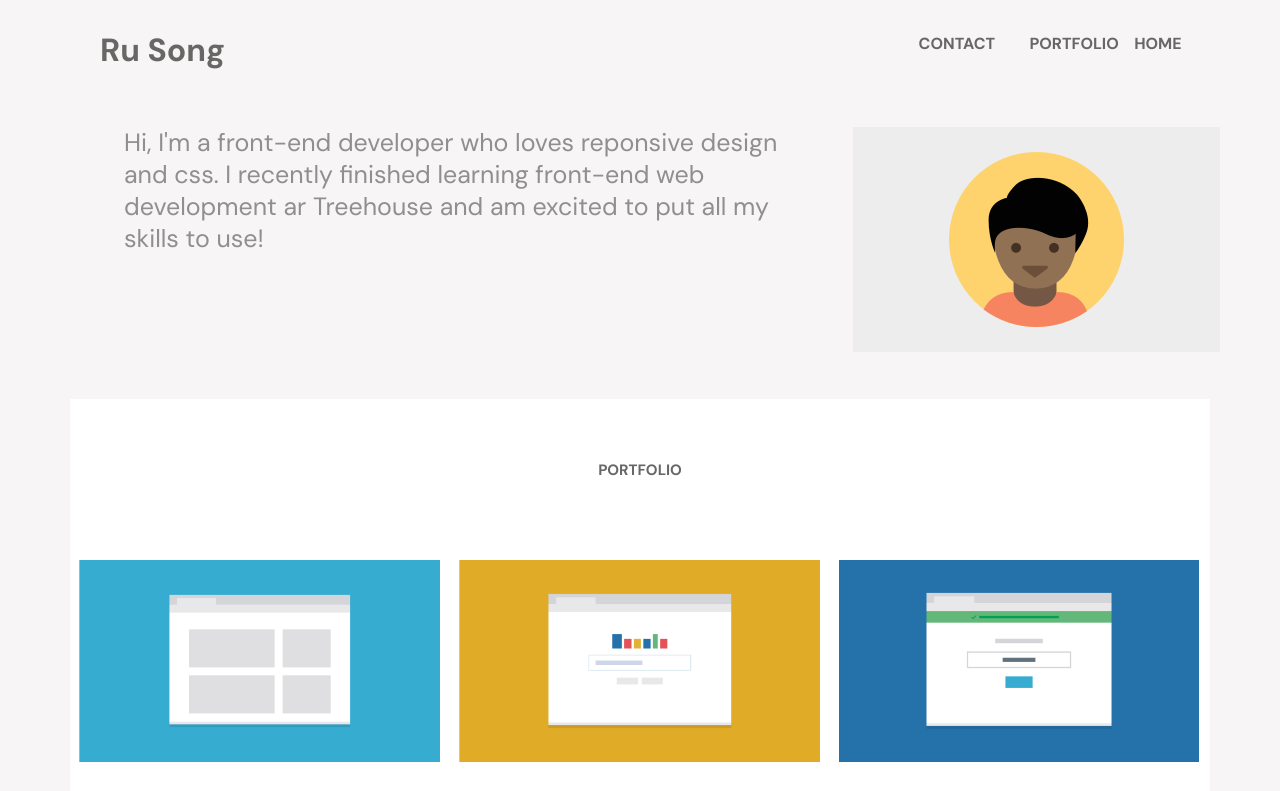
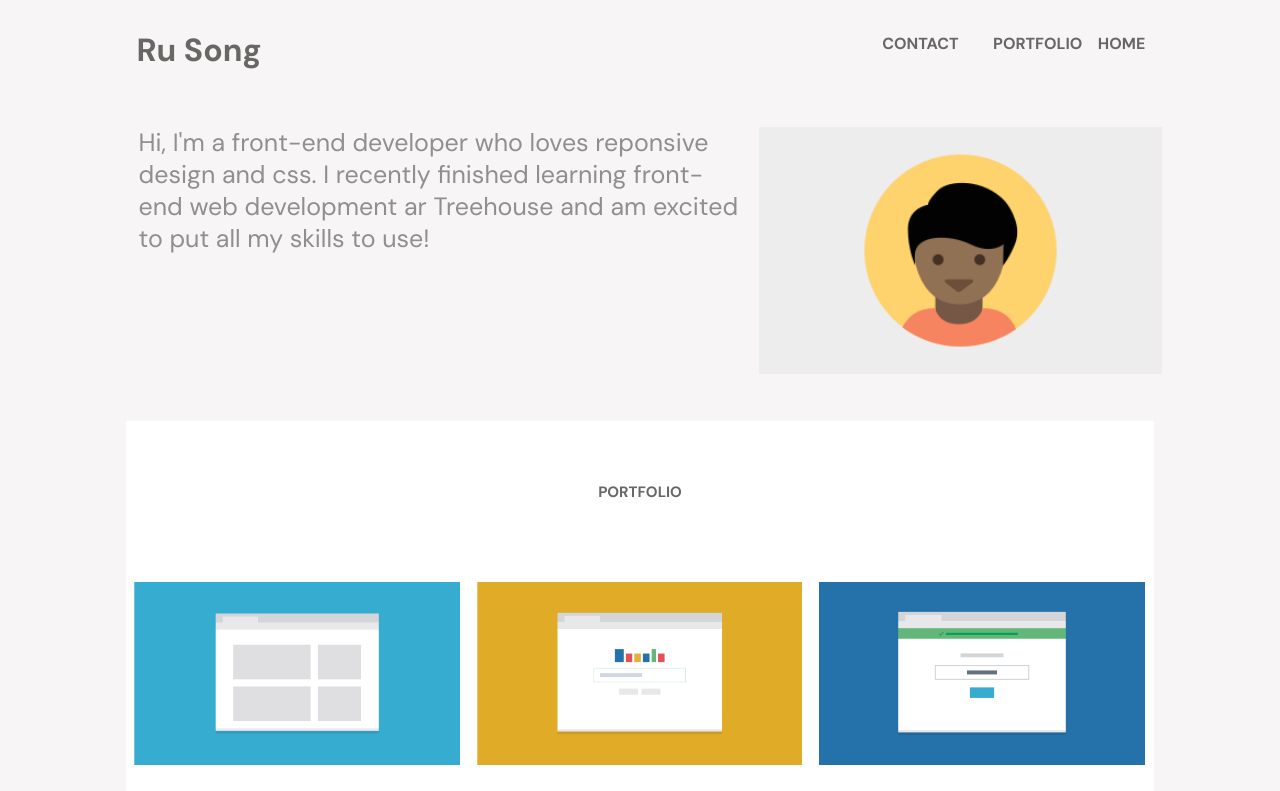
Before and after one commit to RuSong-515/tech-degree-project-2, a plain HTML site: page index.html in a window 1280 px wide. Shown: the top 791 px of the page. Drawn offline with Linux system fonts and the light colour scheme.

Commit message:
css update

```diff
--- a/css/style.css
+++ b/css/style.css
@@ -104,7 +104,7 @@ a:visited {
 /* Layout part ---------------------------------*/
 header,
 footer {
-  width: 90%;
+  width: 93%;
   margin: auto;
 }
 
@@ -181,7 +181,7 @@ footer ul {
 }
 
 
-@media (min-width: 321px) {
+@media (min-width: 768px) {
 
 
   h1 {
@@ -211,7 +211,7 @@ footer ul {
   }
 
   .info-pic {
-    width: 40%;
+    width: 48%;
     margin-top: 0;
     margin-left: 15px;
   }
@@ -263,7 +263,7 @@ footer ul {
 
 @media (min-width: 1024px) {
   body {
-    max-width: 1200px;
+    max-width: 1083px;
     margin-right: auto;
     margin-left: auto;
   }
@@ -290,9 +290,18 @@ footer ul {
   }
 
   .info p {
-    margin-left: 4rem;
-    margin-right:3rem;
+    margin-left: 20px;
+    margin-right:20px;
     text-align: left;
+    max-width: 600px;
+
+  }
+
+  .info-pic {
+    width: 50%;
+    margin-right: 0;
+    margin-left: 0;
+
   }
 
   header ul {
```
